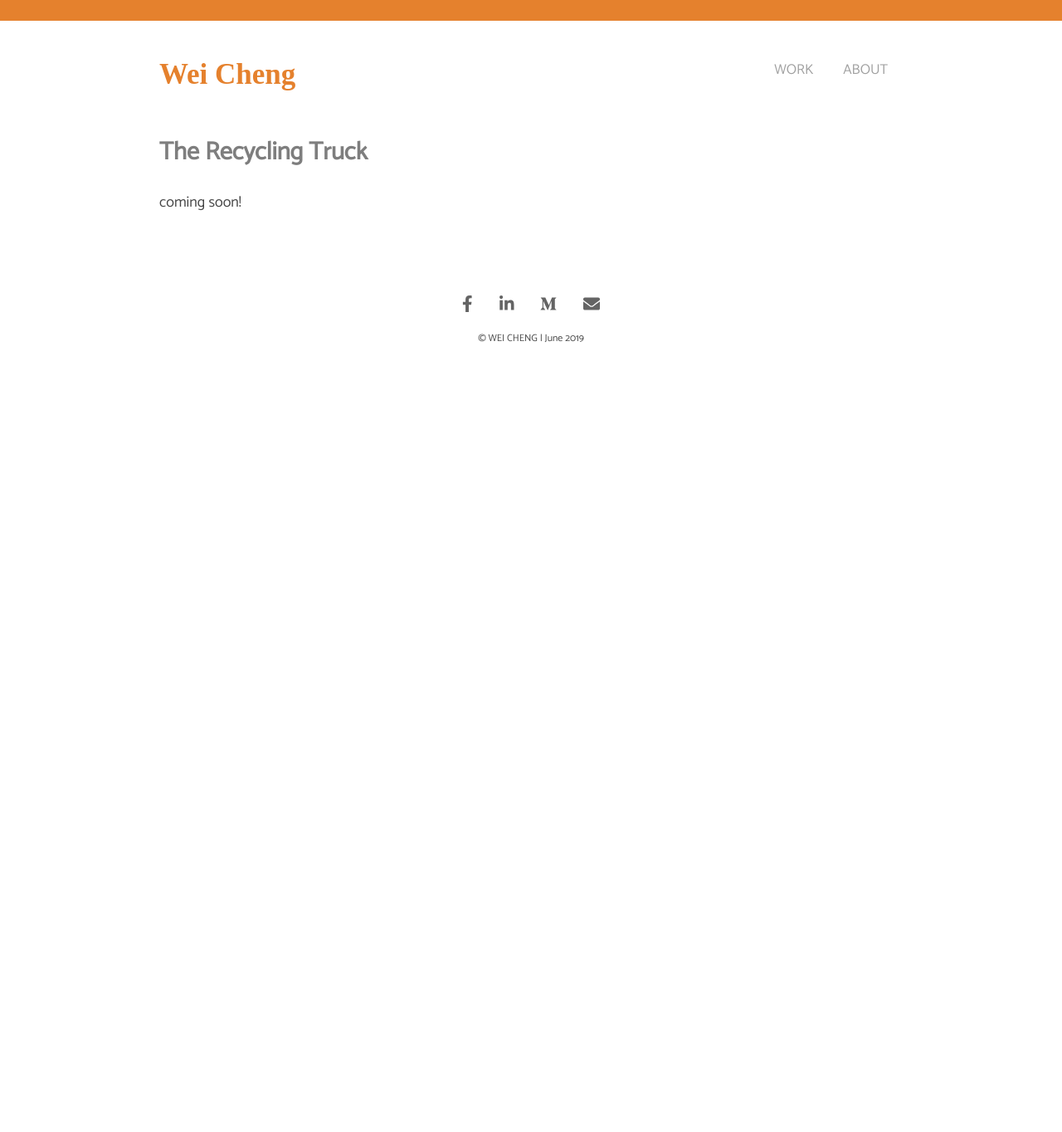
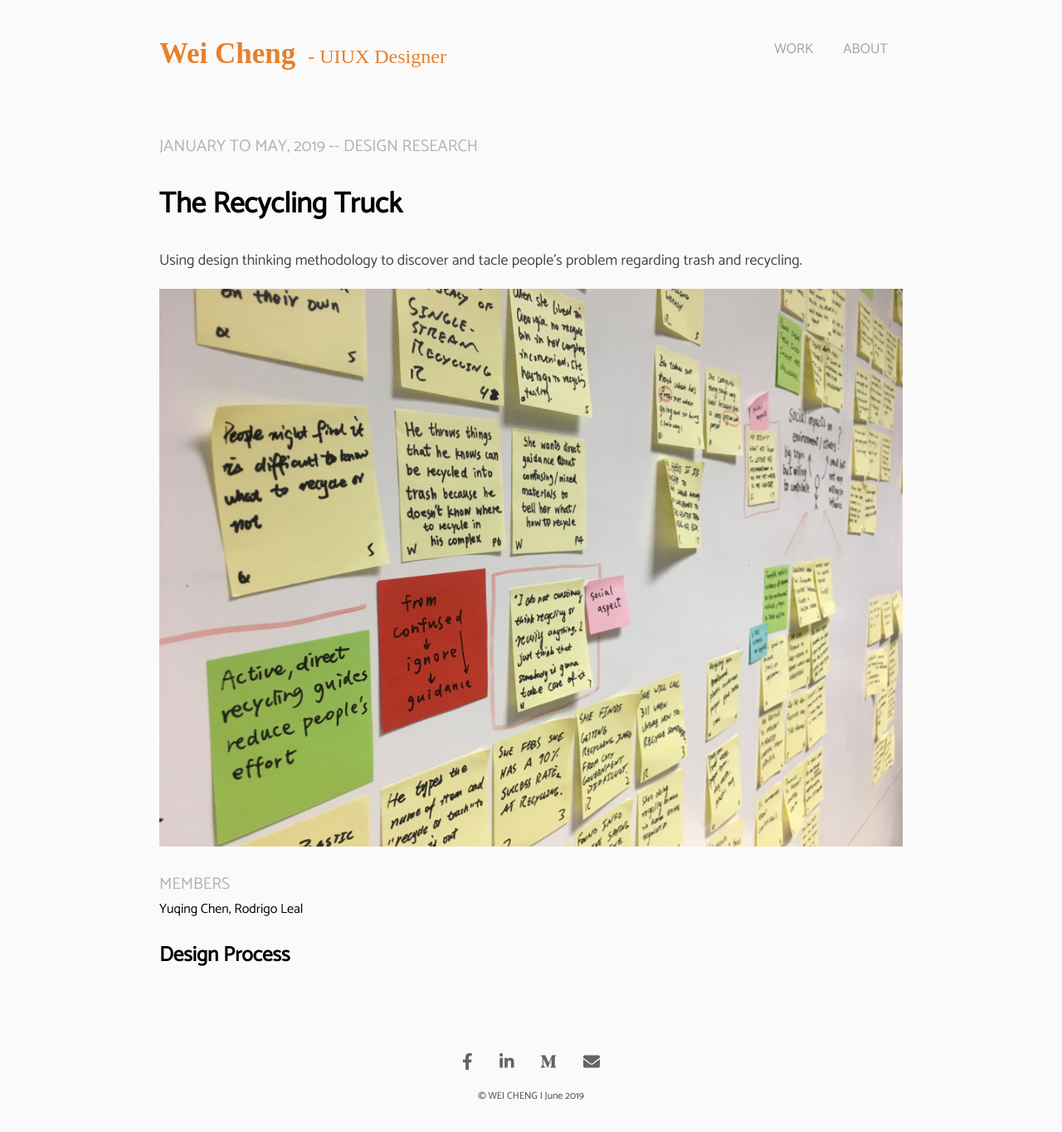
Before and after one commit to ChengWei1010/weichenglily, a React (Create React App) app: page /recycle in a window 1280 px wide. Shown: the top 1364 px of the page at 83% size. Before the commit the page ends 800 px from the top, so only its background shows below. Built offline with nearby package versions, Linux system fonts and the light colour scheme; a web font is replaced by a local one.

Commit message:
add headings in recycle work

```diff
--- a/src/components/About.js
+++ b/src/components/About.js
@@ -1,8 +1,5 @@
 import React from "react"
 import Emoji from "./Emoji.js"
-// import Footer from "../components/Footer.js"
-// import Image from "../components/Image.js"
-// import imgWei from "../wei.jpg";
 
 function About(){
 
--- a/src/components/Header.js
+++ b/src/components/Header.js
@@ -7,6 +7,7 @@ function Header(){
     <header>
       <Link to="/work" activeClassName="active">
         <span className="title-main">Wei Cheng</span>
+        <span className="title-sub"> - UIUX Designer</span>
       </Link>
       <NavLink to="/about" className="nav-item" activeClassName="active">about</NavLink>
       <NavLink to="/work" className="nav-item" activeClassName="active">work</NavLink>
--- a/src/components/Work.js
+++ b/src/components/Work.js
@@ -16,7 +16,7 @@ function Work(){
         year="2019"
         name="Recycling Truck"
         category="Design Research"
-        description="A design thinking research about trash and recycling."/>
+        description="Design thinking research about trash and recycling."/>
       {/* <div className="col project-thumbnail"><img src={recycle00} alt="thumbnail" className="img-thumbnail"></img></div> */}
     </div>
     </Link>
@@ -38,7 +38,7 @@ function Work(){
         year="2019"
         name="QEESI"
         category="UX Research"
-        description="Usability research for UT San Antonio Health online questionaire."/>
+        description="Usability research for UT Health San Antonio online questionaire."/>
       <div className="col project-thumbnail"><img src={qeesi00} alt="thumbnail" className="img-thumbnail"></img></div>
     </div>
     </Link>
--- a/src/components/work/Recycle.js
+++ b/src/components/work/Recycle.js
@@ -1,11 +1,21 @@
 import React from "react"
+import Emoji from "../../components/Emoji.js"
+import recycle00 from "./img/recycle00.png"
 
 function Recycle(){
 
   return(
     <div className="content-container">
+      <h3>January to May, 2019  -- Design Research</h3>
       <h1>The Recycling Truck</h1>
-      <p>coming soon!</p>
+      <p>Using design thinking methodology to discover and tacle people's problem regarding trash and recycling.</p>
+
+      <img src={recycle00} alt="img-work-large" className="img-work-large"></img>
+
+      <h3>members</h3>
+      <span>Yuqing Chen, Rodrigo Leal</span>
+
+      <h2>Design Process</h2>
 
   </div>
   )
--- a/src/index.css
+++ b/src/index.css
@@ -1,30 +1,23 @@
-:root {
-  --main-color: rgb(229, 129, 45);
-}
+:root {--main-color: rgb(229, 129, 45);}
 
 body {
   margin: 0;
-  /* font-family: -apple-system, BlinkMacSystemFont, "Segoe UI", "Roboto", "Oxygen",
-    "Ubuntu", "Cantarell", "Fira Sans", "Droid Sans", "Helvetica Neue",
-    sans-serif; */
   -webkit-font-smoothing: antialiased;
   -moz-osx-font-smoothing: grayscale;
-  /* font-family: 'Open Sans', sans-serif; */
   font-family: 'Catamaran', sans-serif;
 }
 code {
-  font-family: source-code-pro, Menlo, Monaco, Consolas, "Courier New",
-    monospace;
+  font-family: source-code-pro, Menlo, Monaco, Consolas, "Courier New", monospace;
 }
 
 /* structure */
 /*******************************************************************************/
 /*******************************************************************************/
 body{
-  border-top: 25px solid var(--main-color);
+  background: #FAFAFA;
 }
 header{
-  margin: 5% 0;
+  margin: 5% 0 8% 0;
   clear: left;
 	font-size: 24px;
   color: #a0a0a0;
@@ -59,12 +52,10 @@ footer{
   height: 1%;
   font-weight: bold;
   font-size: 35px;
-  /* color: rgb(229, 129, 45); */
 }
 .title-sub{
   font-weight: 100;
   font-size: 24px;
-  /* color: #565656; */
   padding: 0 1%;
 }
 b{
@@ -101,9 +92,19 @@ p{
   color: #464646;
 }
 h1{
-  font-size: 30px;
-  color: #7e7e7e;
-  /* color: rgb(229, 129, 45); */
+  font-size: 35px;
+  color: #000000;
+}
+h2{
+  font-size: 25px;
+  color: #000000;
+}
+h3{
+  font-size: 20px;
+  font-weight: 400;
+  text-transform: uppercase;
+  color: #b1b1b1;
+  margin-bottom: 0;
 }
 
 /* logo */
@@ -209,13 +210,16 @@ h1{
   width: 80%;
   padding: 5% 20% 5% 0;
 }
+.img-work-large{
+  width: 100%;
+}
 
 /* project */
 /*******************************************************************************/
 /*******************************************************************************/
 .project-block{
   width: 100%;
-  margin-bottom: 5%;
+  margin-bottom: 4%;
 	display: table;
 	float: left;
 	position: relative;
@@ -244,9 +248,12 @@ h1{
 .project-category{font-weight: 600;}
 .project-thumbnail{width: 30%;}
 
-.work-recycle{background-color: rgb(208, 255, 189);}
+.work-recycle{
+  background: rgb(159,255,230);
+  background: linear-gradient(164deg, rgba(159,255,230,1) 0%, rgba(156,255,175,1) 48%, rgba(174,255,200,1) 100%);
+}
 .work-steve{background-color: #A9DCDE;}
-.work-qeesi{background-color: #F4F4F4;}
+.work-qeesi{background-color: rgb(223, 223, 223);}
 
 /*mobile*/
 /*******************************************************************************/
@@ -256,6 +263,17 @@ h1{
     width: 100%;
     float: left;
   }
+  .project-info{
+    vertical-align: middle;
+    text-align: left;
+    width: 84%;
+    padding: 8%;
+    color: rgb(80, 80, 80);
+  }
+  .img-thumbnail {
+    width: 80%;
+    padding: 0 5%;
+}
   .img-wei{
     padding: 0%;
     width: 100%;
```
Also changed, not shown: src/components/Work/img/recycle00.png (added).
